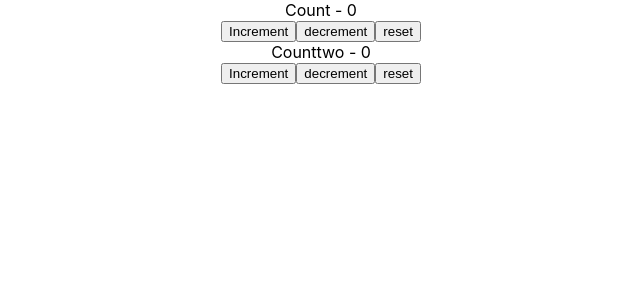
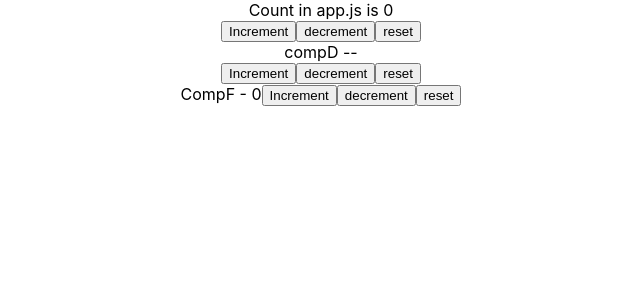
Before and after one commit to Sandeep5080/dxcreactjs, a React (Create React App) app: page / in a window 1280 px wide. Shown: the top 300 px of the page, without its empty margins (319-959 px from the left). Built offline with nearby package versions, Linux system fonts and the light colour scheme.

Commit message:
useContext and useReducer to share comp state with other comps

```diff
--- a/src/App.js
+++ b/src/App.js
@@ -1,57 +1,42 @@
 import logo from './logo.svg';
 import './App.css';
-import Greet from './components/Greet';
-import Welcome from './components/Welcome';
-import Message from './components/Message';
-import Counter from './components/Counter';
-import FunctionClick from './components/FunctionClick';
-import ClassClick from './components/ClassClick';
-import EventBind from './components/EventBind';
-import ParentComponent from './components/ParentComponent';
-import UserGreeting from './components/UserGreeting';
-import NameList from './components/NameList';
-import Stylesheet from './components/Stylesheet';
-import Inline from './components/Inline';
 import './appStyles.css'
-import styles from './appStyles.module.css'
-import Form from './components/Form';
-import Fragments from './components/Fragments';
-import NewTable from './components/NewTable';
-import Parentcomp from './components/Parentcomp';
-import MemoComp from './components/MemoComp';
-import RefsDemo from './components/RefsDemo';
-import FocusInput from './components/refs/FocusInput';
-import FrParentInput from './components/refs/FrParentInput';
-import ParentCallbackRefTextInput from './components/ParentCallbackRefTextInput';
-import PortalDemo from './components/PortalDemo';
-import ClassCounter from './components/hooks/ClassCounter';
-import HookCounter from './components/hooks/HookCounter';
-import HookCounter2 from './components/hooks/HookCounter2';
-import HookCounter3 from './components/hooks/HookCounter3';
-import CounterHook1 from './components/hooks/useeffect/CounterHook1';
-import HookMouse from './components/hooks/useeffect/HookMouse';
-import MouseContainer from './components/hooks/useeffect/MouseContainer';
-import DataFetching from './components/hooks/useeffect/DataFetching';
-import ComponentA from './components/contexthook/ComponentA';
-import React from 'react';
+
+import React,{useReducer}from 'react';
 import CounterOne from './components/reducerhook/CounterOne';
 import CounterTwo from './components/reducerhook/CounterTwo';
 import CounterThree from './components/reducerhook/CounterThree';
+import CompA from './components/contextNreducer/CompA';
+import CompB from './components/contextNreducer/CompB';
+import CompC from './components/contextNreducer/CompC';
 
 
-export const UserContext = React.createContext()     //exporting a context
-export const BatchContext = React.createContext()
+export const CountContext = React.createContext()
+const initialState = 0
 
-
-
-
+const reducer = (state,action) => {
+    switch(action){
+        case 'increment': return state+1
+        case 'decrement': return state-1
+        case 'reset': return initialState
+        default: return state
+    }
+}
 
 function App() {
+  const [count,dispatch] = useReducer(reducer,initialState)
   return (
+    <CountContext.Provider
+              value = {
+                        {countState: count, countDispatch: dispatch}
+                       }>
     <div className="App">
-
-     <CounterThree/>
+    Count in app.js is {count}
+      <CompA/>
+      <CompB/>
+      <CompC/>
     </div>
+    </CountContext.Provider>
   );
 }
 export default App;
--- /dev/null
+++ b/src/components/contextNreducer/CompA.js
@@ -0,0 +1,15 @@
+import React,{useContext} from 'react'
+import { CountContext } from '../../App'
+
+function CompA() {
+    const countContext = useContext(CountContext)
+    return (
+        <div>
+            <button onClick = {() => countContext.countDispatch('increment')}>Increment</button>
+            <button onClick = {() => countContext.countDispatch('decrement')}>decrement</button>
+            <button onClick = {() => countContext.countDispatch('reset')}>reset</button>
+        </div>
+    )
+}
+
+export default CompA
--- /dev/null
+++ b/src/components/contextNreducer/CompB.js
@@ -0,0 +1,11 @@
+import React from 'react'
+import CompD from './CompD'
+function CompB() {
+    return (
+        <div>
+            <CompD/>
+        </div>
+    )
+}
+
+export default CompB
--- /dev/null
+++ b/src/components/contextNreducer/CompC.js
@@ -0,0 +1,14 @@
+import React from 'react'
+import CompD from './CompD'
+import CompE from './CompE'
+
+
+function CompC() {
+    return (
+        <div>
+            <CompE/>
+        </div>
+    )
+}
+
+export default CompC
--- /dev/null
+++ b/src/components/contextNreducer/CompD.js
@@ -0,0 +1,18 @@
+import React,{useContext}from 'react'
+import { CountContext } from '../../App'
+
+function CompD() {
+
+    const countContext = useContext(CountContext)
+    return (
+
+           <div>
+        <div> compD -- {countContext.count}</div>
+            <button onClick = {() => countContext.countDispatch('increment')}>Increment</button>
+            <button onClick = {() => countContext.countDispatch('decrement')}>decrement</button>
+            <button onClick = {() => countContext.countDispatch('reset')}>reset</button>
+        </div>
+    )
+}
+
+export default CompD
--- /dev/null
+++ b/src/components/contextNreducer/CompE.js
@@ -0,0 +1,12 @@
+import React from 'react'
+import CompF from './CompF'
+
+function CompE() {
+    return (
+        <div>
+            <CompF/>
+        </div>
+    )
+}
+
+export default CompE
--- /dev/null
+++ b/src/components/contextNreducer/CompF.js
@@ -0,0 +1,18 @@
+import React,{useContext} from 'react'
+import { CountContext } from '../../App'
+
+function CompF() {
+
+    const countContext = useContext(CountContext)
+    return (
+        <div>
+            CompF - {countContext.countState}
+
+<button onClick = {() => countContext.countDispatch('increment')}>Increment</button>
+<button onClick = {() => countContext.countDispatch('decrement')}>decrement</button>
+<button onClick = {() => countContext.countDispatch('reset')}>reset</button>
+        </div>
+    )
+}
+
+export default CompF
```
